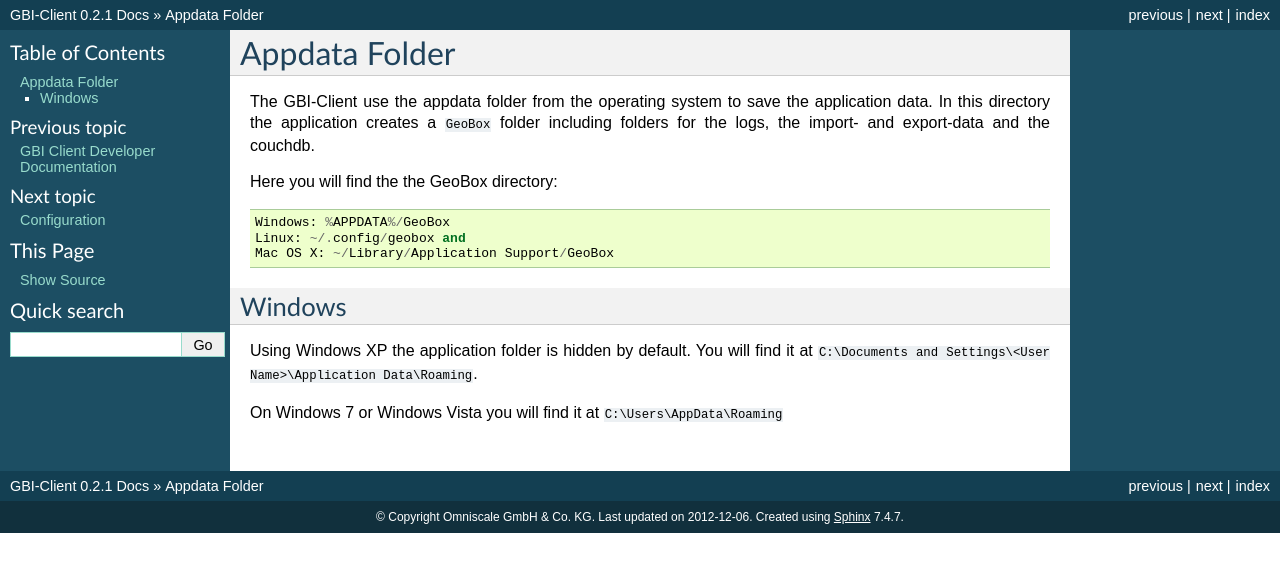
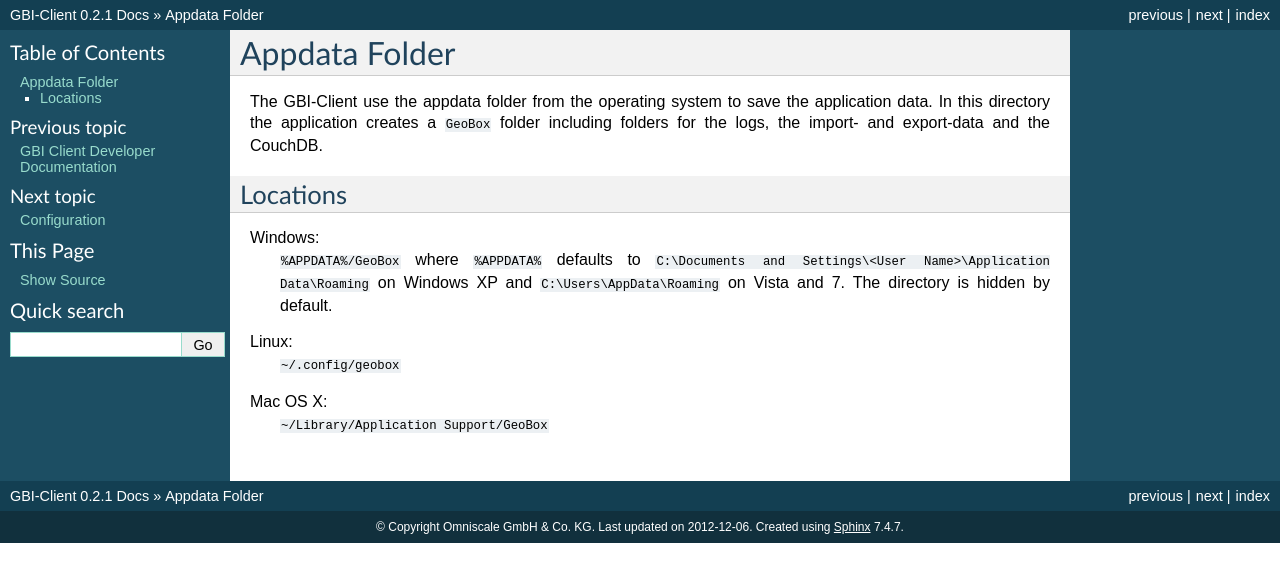
Before and after one commit to geobox-infrastructure/gbi-client, a Sphinx documentation site: the page built from docs/dev/source/appdata.rst, in a window 1280 px wide. Shown: the top 582 px of the page. Built offline with Sphinx 7.4.7, drawn with Linux system fonts in a browser that asks for light colours.

Commit message:
update develepment docs

```diff
--- a/docs/dev/source/appdata.rst
+++ b/docs/dev/source/appdata.rst
@@ -1,18 +1,16 @@
 Appdata Folder
 ==============
 
-The GBI-Client use the appdata folder from the operating system to save the application data. In this directory the application creates a ``GeoBox`` folder including folders for the logs, the import- and export-data and the couchdb.
+The GBI-Client use the appdata folder from the operating system to save the application data. In this directory the application creates a ``GeoBox`` folder including folders for the logs, the import- and export-data and the CouchDB.
 
-Here you will find the the GeoBox directory::
+Locations
+---------
 
-        Windows: %APPDATA%/GeoBox
-        Linux: ~/.config/geobox and
-        Mac OS X: ~/Library/Application Support/GeoBox
+Windows:
+    ``%APPDATA%/GeoBox`` where ``%APPDATA%`` defaults to ``C:\Documents and Settings\<User Name>\Application Data\Roaming`` on Windows XP and ``C:\Users\AppData\Roaming`` on Vista and 7. The directory is hidden by default.
 
+Linux:
+    ``~/.config/geobox``
 
-Windows
--------
-
-Using Windows XP the application folder is hidden by default. You will find it at ``C:\Documents and Settings\<User Name>\Application Data\Roaming``.
-
-On Windows 7 or Windows Vista you will find it at ``C:\Users\AppData\Roaming``
+Mac OS X:
+    ``~/Library/Application Support/GeoBox``
--- a/docs/dev/source/configuration.rst
+++ b/docs/dev/source/configuration.rst
@@ -1,7 +1,7 @@
 Configuration
 =============
 
-The application loads the configuration from the configuration file in the :doc:`appdata folder <appdata>` and from the default configuration. The default configration is loaced at the source code at ``geobox/config.py``
+The application loads the configuration from the configuration file in the :doc:`appdata folder <appdata>` and from the default configuration. The default configration is located in the source code in ``geobox/config.py``
 
 With the configuration file it is possible to overwrite the default configuration. To overwrite the values you have to add the group and the keyword::
 
@@ -9,4 +9,4 @@
     locale = 'en_UK' # changes the default language
 
     [watermark]
-    text = 'GBI- Client'
+    text = 'GBI-Client'
```
Also changed, not shown: docs/dev/source/development.rst (+1 -7 lines), docs/dev/source/translation.rst (+4 -4 lines).
